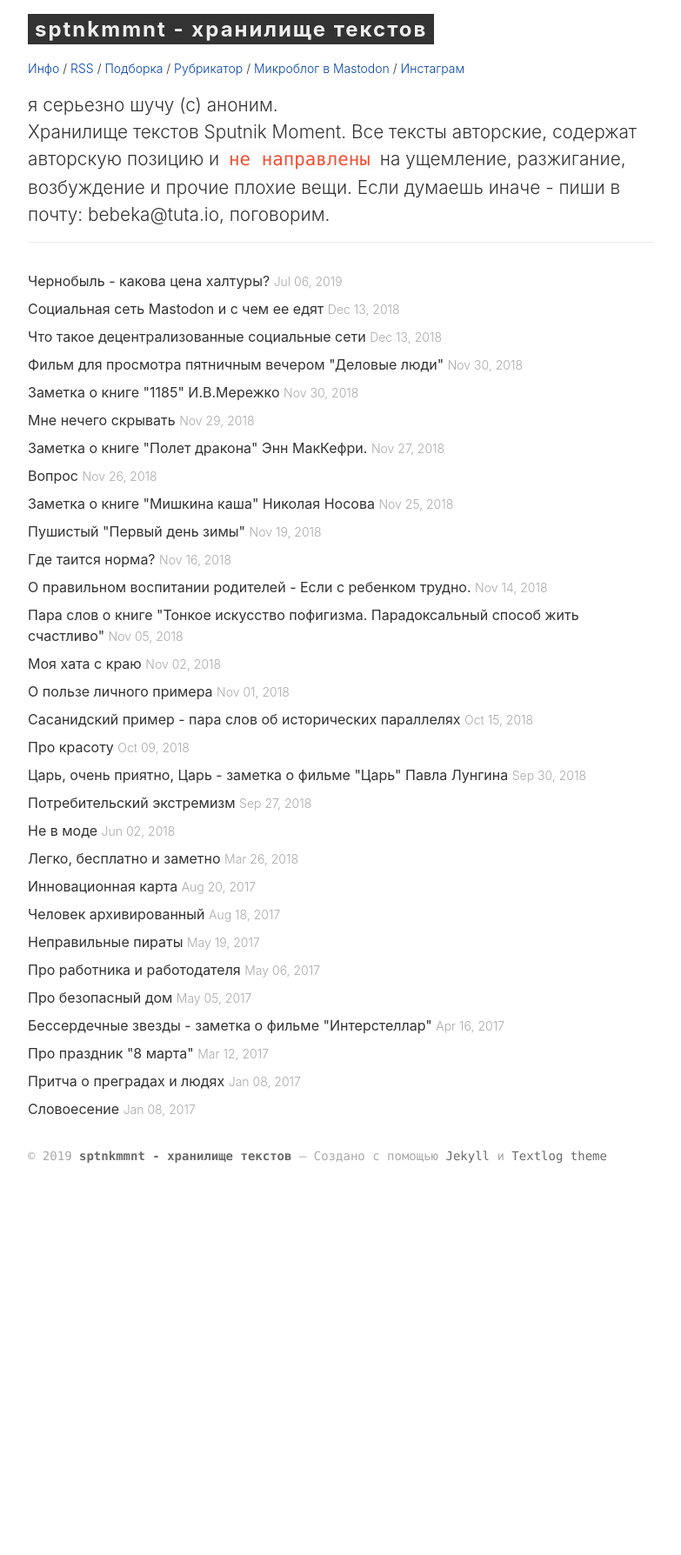
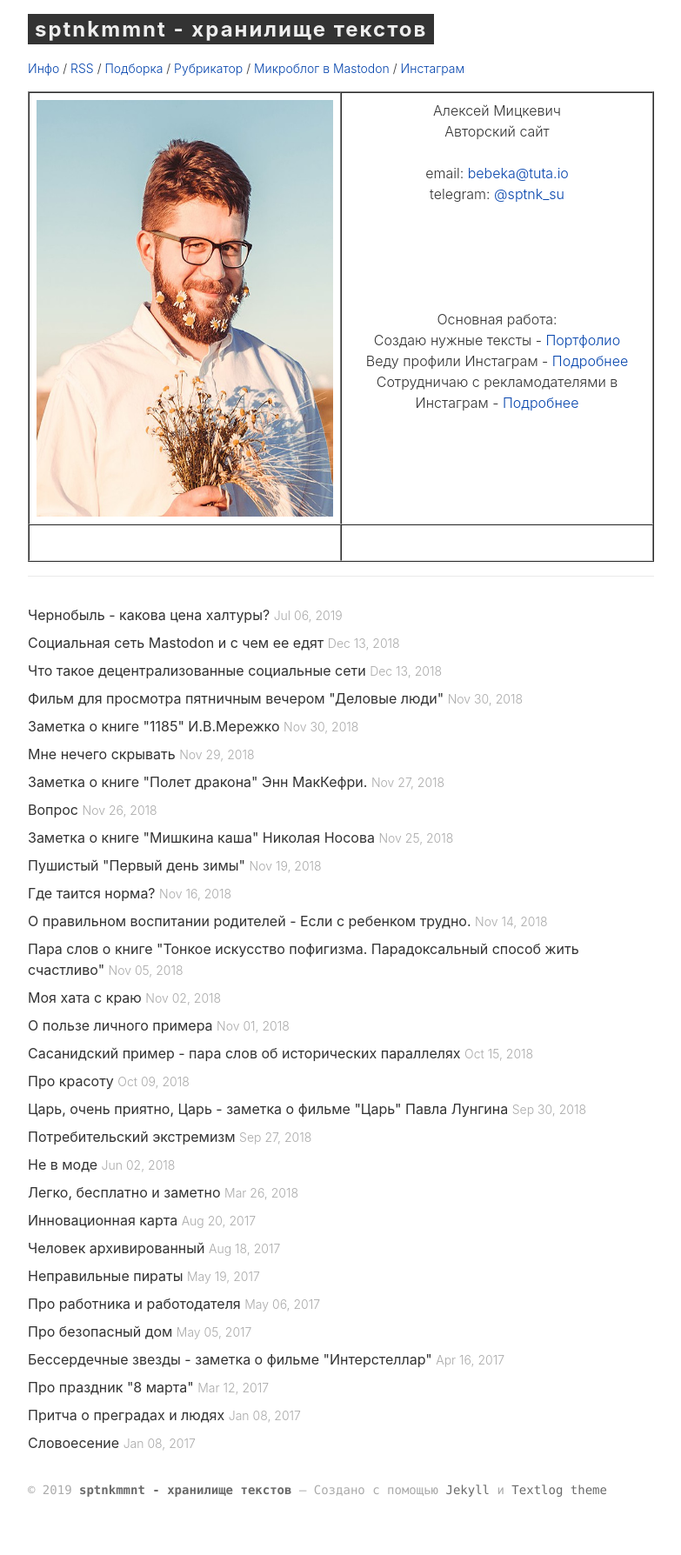
Before and after one commit to sputnikmoment/sputnikmoment.github.io, a Jekyll site: the page built from blog.md, in a window 1280 px wide. Shown: the whole page at 87% size, without its empty margins (8-791 px from the left). Built offline with Jekyll 4.4.1, drawn with Linux system fonts in a browser that asks for light colours; before the commit the page ends 1404 px from its top, so only the background shows below that.

Commit message:
main page

```diff
--- a/_includes/intro.html
+++ b/_includes/intro.html
@@ -1,2 +1,30 @@
-<p class="site-intro">я серьезно шучу (с) аноним.<br>
-Хранилище текстов Sputnik Moment. Все тексты авторские, содержат авторскую позицию и <code>не направлены</code> на ущемление, разжигание, возбуждение и прочие плохие вещи. Если думаешь иначе - пиши в почту: bebeka@tuta.io, поговорим.</p>
+<p class="site-intro">
+ <table style="width: 951px; height: 514px;" border="1">
+      <tbody>
+        <tr style="height: 483px;">
+          <td><img src="../image/me.jpg" style="width: 396px; height: 479px;"></td>
+          <td style="text-align: center;">Алексей Мицкевич<br>
+            Авторский сайт<br>
+            <br>
+            email: <a href="mailto:bebeka@tuta.io">bebeka@tuta.io</a><br>
+            telegram: <a href="https://t.me/sptnk_su">@sptnk_su</a><br>
+            <br>
+            <br>
+            <br>
+            <br>
+            <br>
+            Основная работа:<br>
+            Создаю нужные тексты - <a href="/portfolio">Портфолио</a><br>
+            Веду профили Инстаграм - <a href="/adminstvo">Подробнее</a> <br>
+            Сотрудничаю с рекламодателями в Инстаграм - <a href="/reklama">Подробнее</a>
+          </td>
+        </tr>
+        <tr>
+          <td style="width: 396px;"><br>
+          </td>
+          <td style="width: 539px;"><br>
+          </td>
+        </tr>
+      </tbody>
+    </table>
+</p>
--- a/index.html
+++ b/index.html
@@ -6,7 +6,7 @@ layout: default
 	<section class="site-header">
 		<h1 class="smallcap"><a class="site-title" href="{{ '/' | prepend: site.baseurl | prepend: site.url }}">{{ site.title }}</a></h1>
 		{% include nav.html %}
-		{% include me.html %}
+		{% include intro.html %}
 	</section>
 	<section>
 		<ul class="post-list">
```
